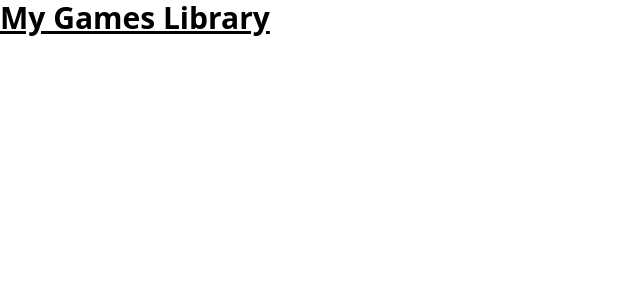
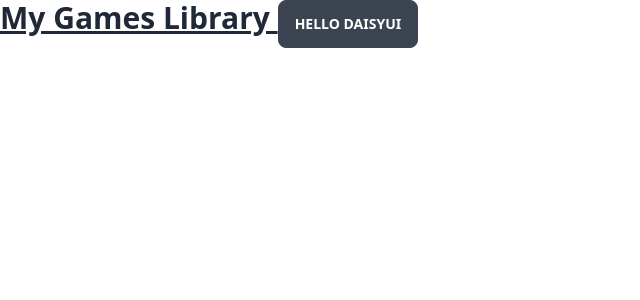
Before and after one commit to sf-dev-git/my-games-library, a Next.js app: page / in a window 1280 px wide. Shown: the top 300 px of the page, without its empty margins (0-640 px from the left). Built offline with nearby package versions, Linux system fonts and the light colour scheme.

Commit message:
install daisyui

```diff
--- a/package.json
+++ b/package.json
@@ -12,6 +12,7 @@
   },
   "devDependencies": {
     "autoprefixer": "^10.4.13",
+    "daisyui": "^2.50.0",
     "postcss": "^8.4.21",
     "tailwindcss": "^3.2.4"
   }
--- a/pages/index.js
+++ b/pages/index.js
@@ -1,5 +1,5 @@
 function HomePage() {
-    return <div className="text-3xl font-bold underline">My Games Library</div>;
+    return <div className="text-3xl font-bold underline">My Games Library <button className="btn">Hello daisyUI</button> </div>;
   }
 
 export default HomePage
--- a/tailwind.config.js
+++ b/tailwind.config.js
@@ -6,5 +6,7 @@ module.exports = {
   theme: {
     extend: {},
   },
-  plugins: [],
+  plugins: [
+    require("daisyui"),
+  ],
 }
```
Also changed, not shown: 1 other file (tests, documents, lock files or other folders).
